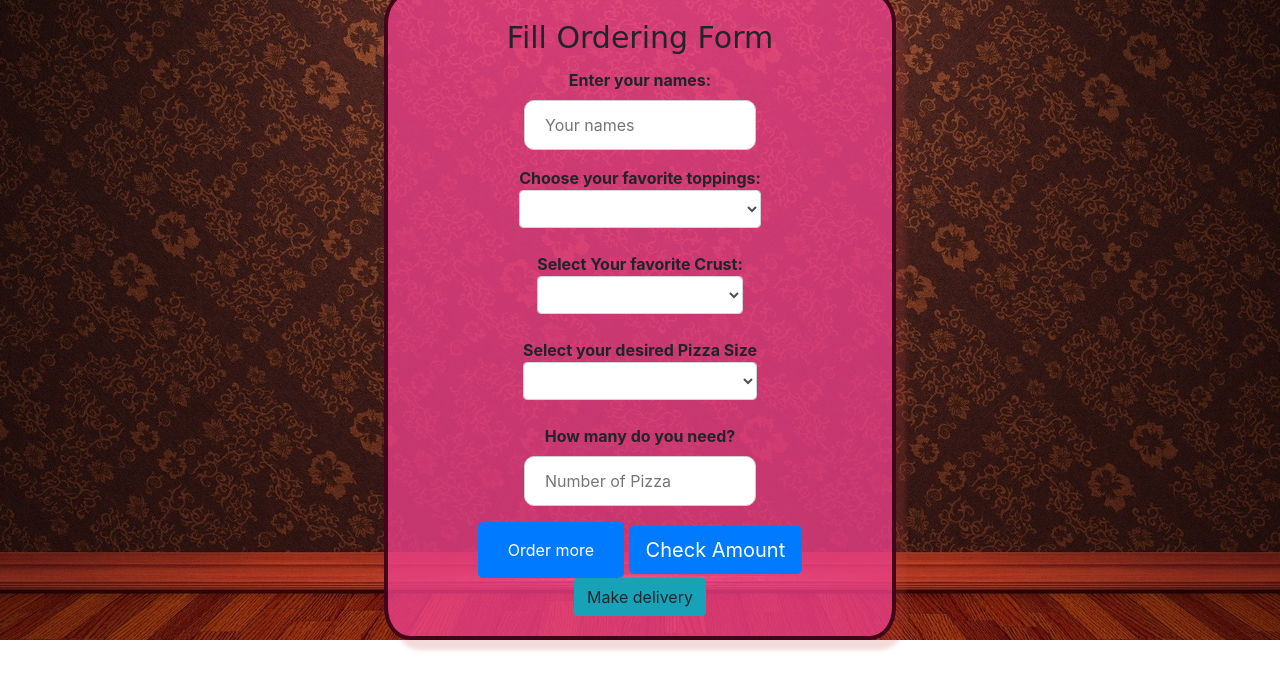
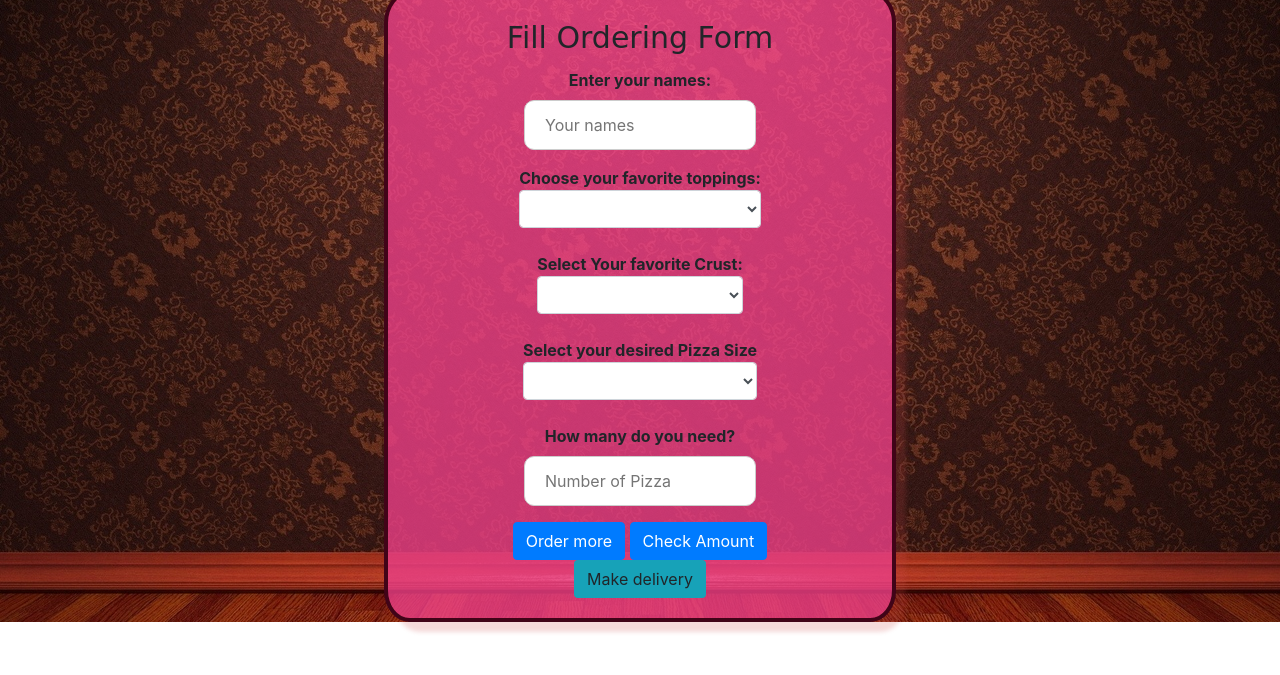
Before and after one commit to niygomhonor/Week-4-IP-PIZZA, a plain HTML site: page order-pizza.html in a window 1280 px wide. Shown: the part 125-800 px from the top of the page. Drawn offline with Linux system fonts and the light colour scheme; a web font is replaced by a local one.

Commit message:
Rewrite code

```diff
--- a/order-pizza.html
+++ b/order-pizza.html
@@ -91,8 +91,8 @@
                     <label for="year" ><b>How many do you need?</b><br> <input name="day" id="number-pizza" type="number" placeholder="Number of Pizza" maxlength="10"></label><br>
                 </div>
             </fieldset>
-            <button class="btn btn-primary btn-lg" ><span class="btn btn-primary" id="add-order">Order more</span></button>
-            <button type="submit" class="btn btn-primary btn-lg"  id="check">Check Amount</button>
+           <span class="btn btn-primary" id="add-order">Order more</span>
+            <button type="submit" class="btn btn-primary"  id="check">Check Amount</button>
             <button class="btn bg-info text-center d-block mx-auto" id="delivery">Make delivery</button>
         </form>
     </section>
@@ -128,6 +128,7 @@
                 </div>
             </div>
         </div>
-    </main>
+
+        </main>
 </body>
 </html>
```
